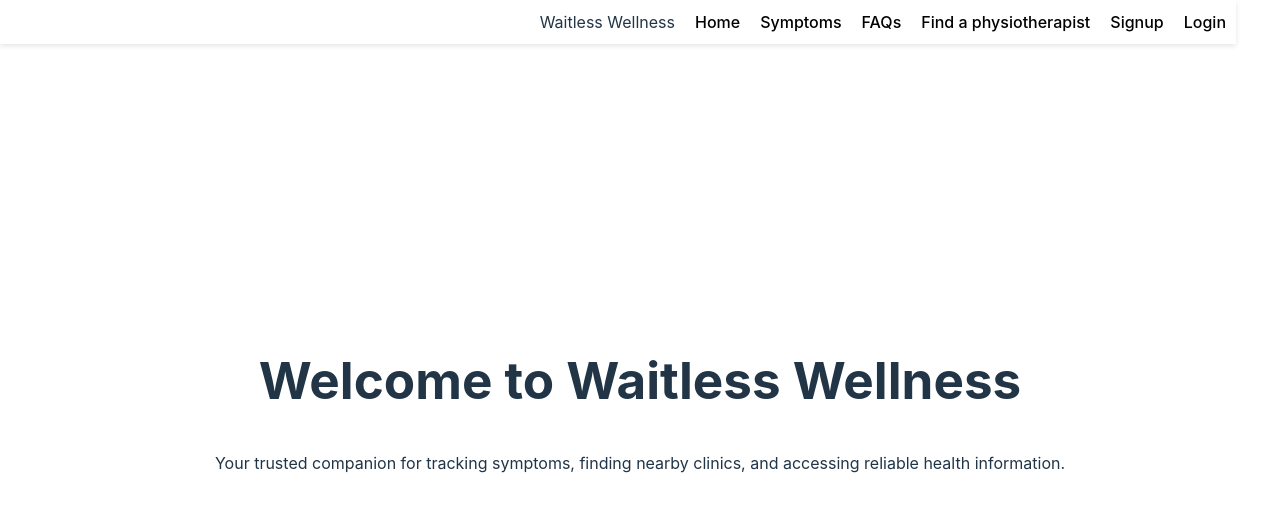
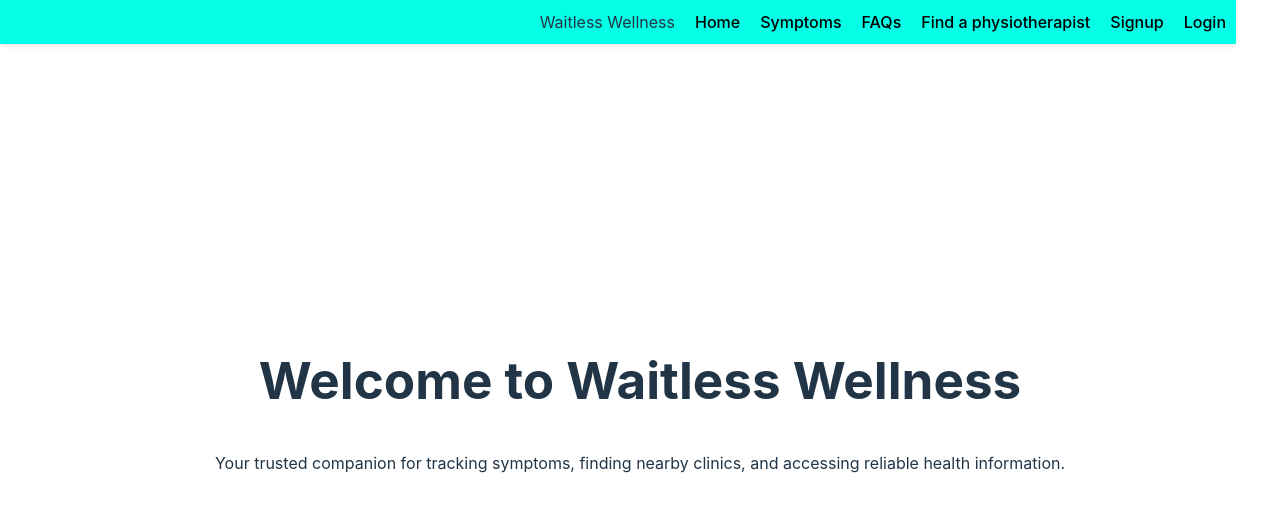
Before and after one commit to tosinfolarin/Waitless-Wellness, a React (Vite) app in the folder waitless-wellness/Frontend/: page / in a window 1280 px wide. Shown: the top 512 px of the page. Built offline with nearby package versions, Linux system fonts and the light colour scheme.

Commit message:
change navbar colour

```diff
--- a/waitless-wellness/Frontend/src/index.css
+++ b/waitless-wellness/Frontend/src/index.css
@@ -30,7 +30,7 @@ a:hover {
   left: 0;
   width: 95%;
   z-index: 1000;
-  background: white;
+  background: rgb(2, 255, 230);
   padding: 10px;
   box-shadow: 0 2px 5px rgba(0,0,0,0.1);
 }
```
